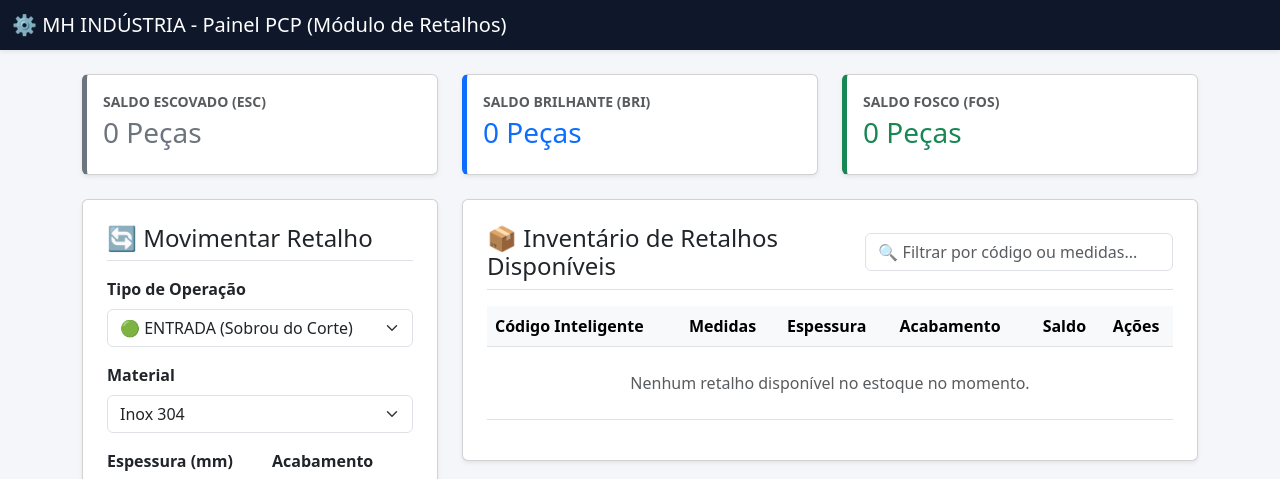
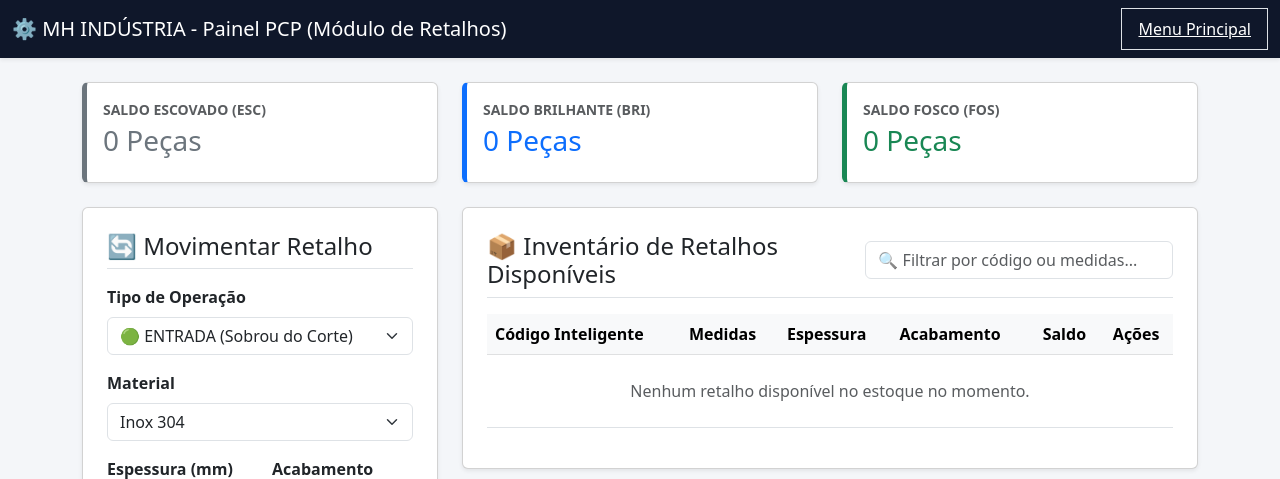
Before and after one commit to manoel30/mh-gestao, a Flask app: page /pcp/retalhos in a window 1280 px wide. Shown: the top 479 px of the page. Run offline with Flask 3, Linux system fonts and the light colour scheme.

Commit message:
Update pcp_retalhos.html

```diff
--- a/templates/pcp_retalhos.html
+++ b/templates/pcp_retalhos.html
@@ -19,6 +19,9 @@
     <nav class="navbar navbar-dark navbar-pcp shadow-sm mb-4">
         <div class="container-fluid">
             <span class="navbar-brand mb-0 h1">⚙️ MH INDÚSTRIA - Painel PCP (Módulo de Retalhos)</span>
+            <a href="/" class="px-3 py-2 bg-gray-800 rounded-lg hover:bg-gray-700 transition flex items-center text-white border border-gray-700">
+                    <i class="fa-solid fa-arrow-left mr-1.5"></i> <span class="hidden sm:inline">Menu Principal</span>
+            </a>
         </div>
     </nav>
 
```
